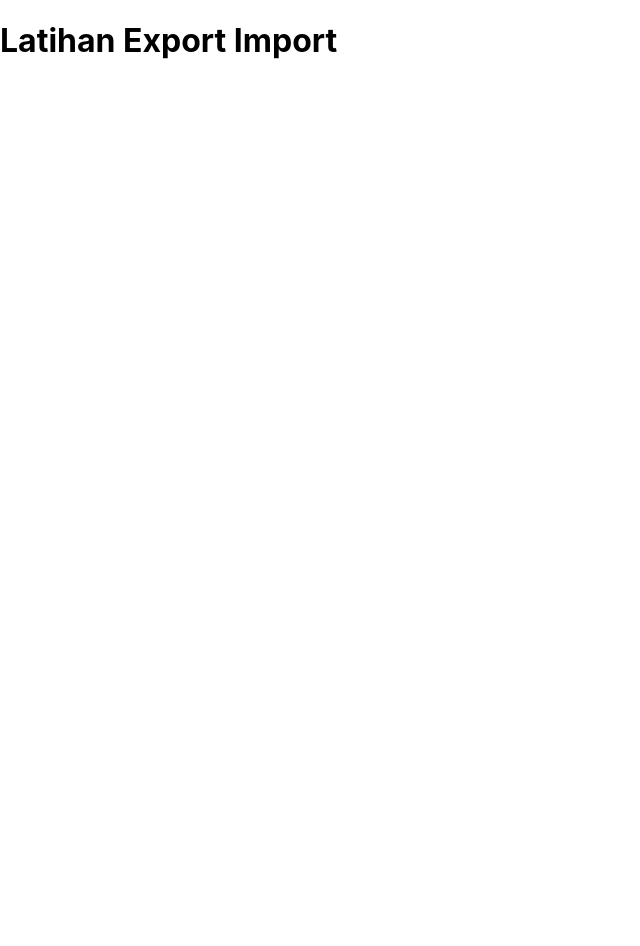
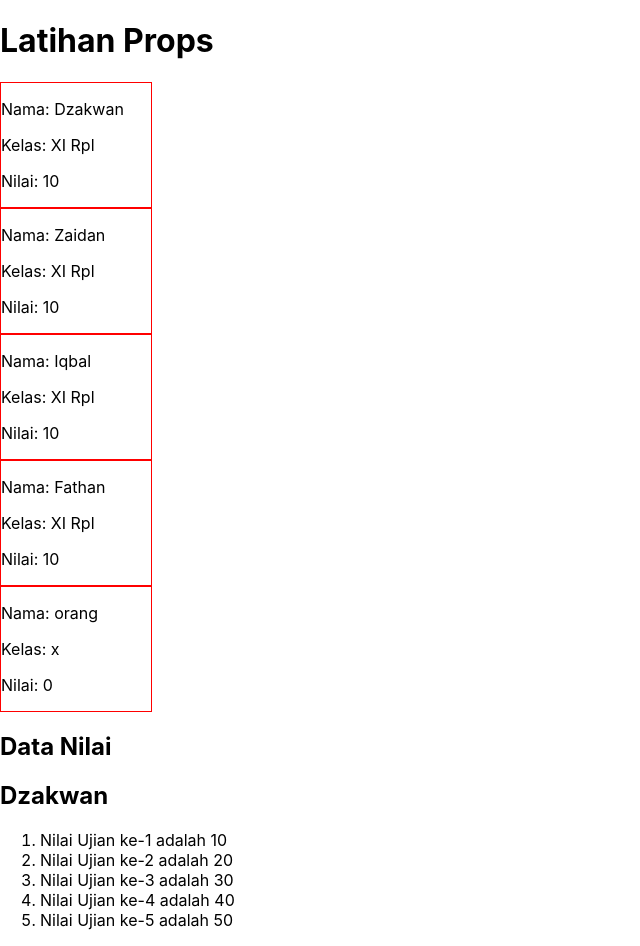
Before and after one commit to Naufal-0123/React_1, a React (Create React App) app: page / in a window 1280 px wide. Shown: the whole page, without its empty margins (0-640 px from the left). Before the commit the page ends 800 px from the top, so only its background shows below. Built offline with nearby package versions, Linux system fonts and the light colour scheme.

Commit message:
belajar props bagian 1

```diff
--- a/src/App.js
+++ b/src/App.js
@@ -1,9 +1,22 @@
 import React from 'react';
+import "./styles/styles.css"
+import Identitas from "./module/identitas"
+import Nilai from "./module/nilai"
 function App () {
+  let [data, setData] = React.useState([10,20,30,40,50])
   return(
     <React.Fragment>
-      <h1>Latihan Export Import</h1>
-
+      <h1>Latihan Props</h1>
+     <section className='section'>
+   <div>
+   <Identitas nama={'Dzakwan'} kelas={'XI Rpl'} nilai={10} />
+    <Identitas nama={'Zaidan'} kelas={'XI Rpl'} nilai={10} />
+    <Identitas nama={'Iqbal'} kelas={'XI Rpl'} nilai={10} />
+    <Identitas nama={'Fathan'} kelas={'XI Rpl'} nilai={10} />
+    <Identitas/>
+   </div>
+    <Nilai nama={'Dzakwan'} data={data}/>
+     </section>
     </React.Fragment>
   );
 }
--- /dev/null
+++ b/src/module/identitas.jsx
@@ -0,0 +1,11 @@
+import React from "react";
+
+export default function Identitas({nama = "orang",  kelas = "x", nilai = 0}){
+    return(
+        <div className='identitas'>
+        <p>Nama: {nama}</p>
+        <p>Kelas: {kelas}</p>
+        <p>Nilai: {nilai}</p>
+      </div>
+    );
+}
--- /dev/null
+++ b/src/module/nilai.jsx
@@ -0,0 +1,25 @@
+import React from "react";
+
+export default function Nilai({nama, data}){
+    console.log('nama', nama)
+    console.table(data)
+    return(
+        <React.Fragment>
+            <h1>Data Nilai</h1>
+            <h1>{nama}</h1>
+            <ol>
+                {/* <li>{data[0]}</li>
+                <li>{data[1]}</li>
+                <li>{data[2]}</li>
+                <li>{data[3]}</li>
+                <li>{data[4]}</li> */}
+
+                {data?.map((item, index)=> {
+                    return(
+                        <li>Nilai Ujian ke-{index + 1} adalah {item}</li>
+                    )
+                } )}
+            </ol>
+        </React.Fragment>
+    );
+}
--- a/src/styles/styles.css
+++ b/src/styles/styles.css
@@ -3,3 +3,10 @@
     padding: 5px, 10px;
     border: 1px solid red;
 }
+
+.identitas{
+    background-color: 'red';
+    padding: 5px, 10px;
+    border: 1px solid red;
+    width: 150px;
+}
```
